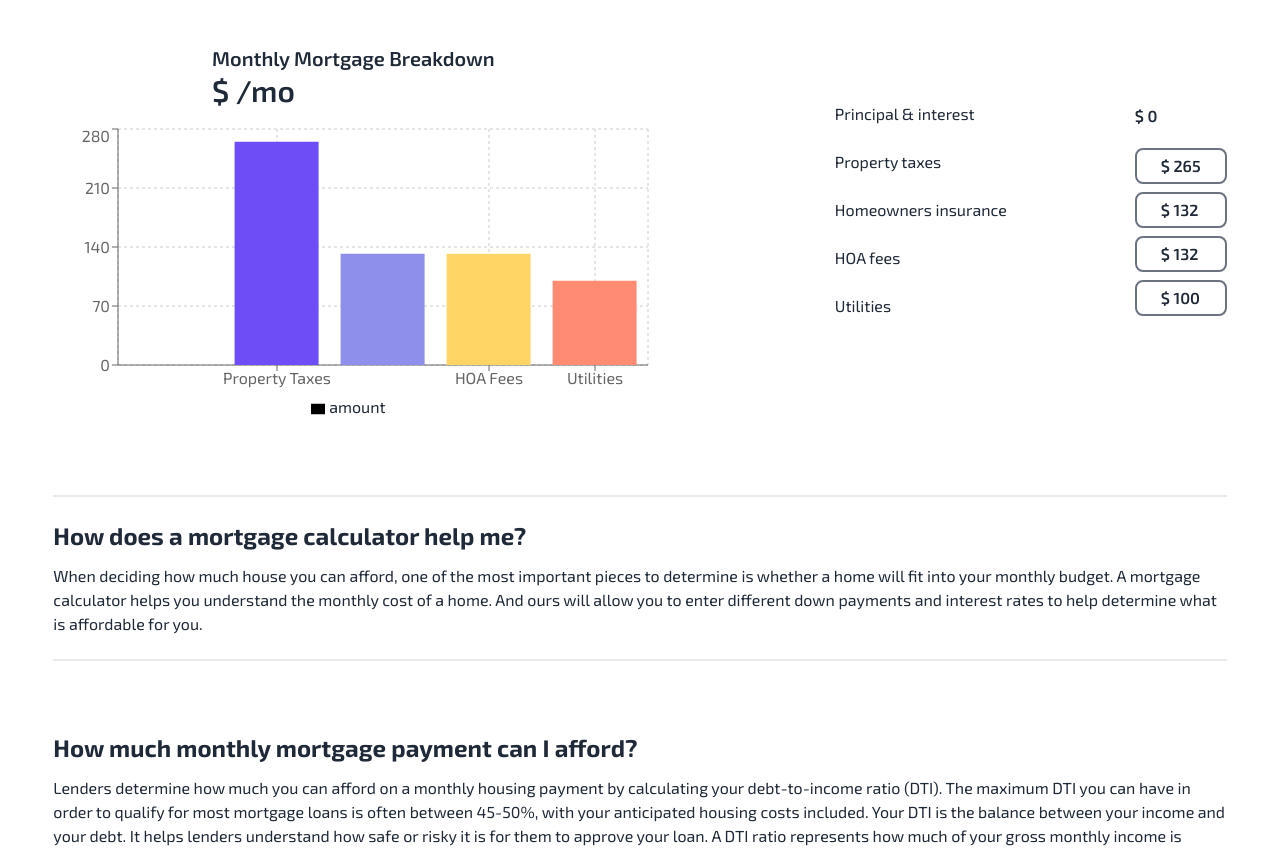
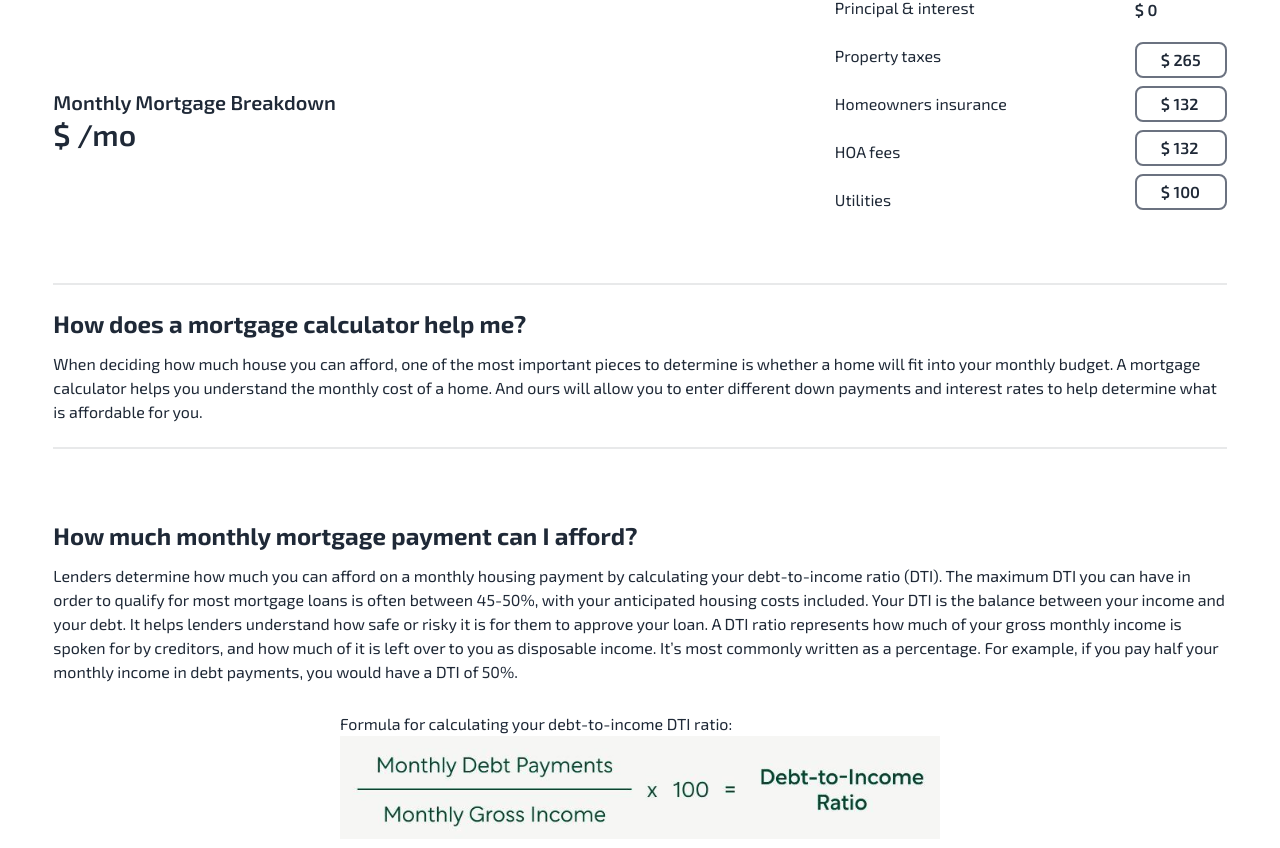
Before and after one commit to Shifat507/medius, a Next.js app: page /mortgageCalculator in a window 1280 px wide. Shown: the part 620-1468 px from the top of the page. Built offline with nearby package versions, Linux system fonts and the light colour scheme.

Commit message:
update mortage calculator page

```diff
--- a/src/app/mortgageCalculator/page.jsx
+++ b/src/app/mortgageCalculator/page.jsx
@@ -171,8 +171,8 @@ const MortgageCalculator = () => {
                     <div className='flex flex-col items-center mt-12'>
                         <h2 className='text-xl font-semibold mb-4'>Monthly Mortgage Breakdown <br /> <span className='text-3xl font-semibold'>$ {total}/mo</span></h2>
                         <div className=''>
-                            <BarChart width={window.innerWidth < 640 ? 280 : 600}
-                                height={window.innerHeight < 640 ? 150 : 300} data={chartData}>
+                            <BarChart width="100%"
+                                height="100%" data={chartData}>
                                 <CartesianGrid strokeDasharray="3 3" />
                                 <XAxis dataKey="name" />
                                 <YAxis />
```
Also changed, not shown: 1 other file (tests, documents, lock files or other folders).
